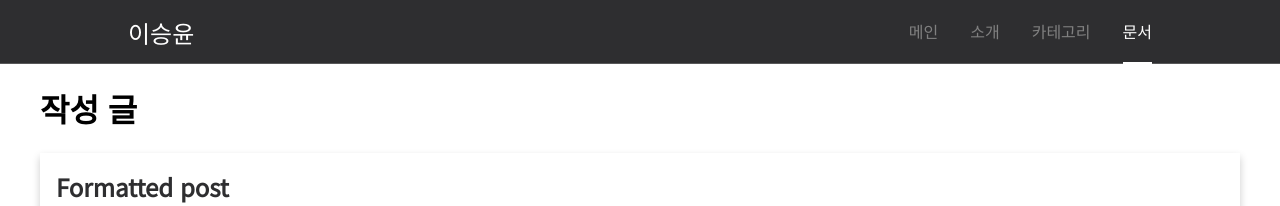
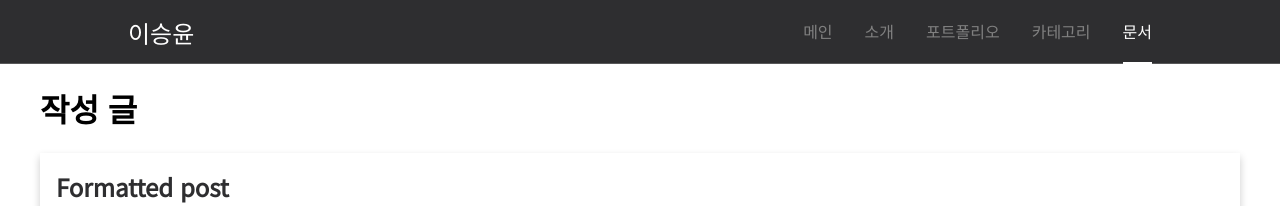
Before and after one commit to LeeSeungYun1020/LeeSeungYun1020.github.io, a Jekyll site: the page built from docs.html, in a window 1280 px wide. Shown: the top 206 px of the page. Built offline with Jekyll 4.4.1, drawn with Linux system fonts in a browser that asks for light colours.

Commit message:
Update navigation

```diff
--- a/_data/navigation.yml
+++ b/_data/navigation.yml
@@ -2,6 +2,8 @@
   link: /
 - name: 소개
   link: /about
+- name: 포트폴리오
+  link: /portfolio
 - name: 카테고리
   link: /category
 - name: 문서
```
